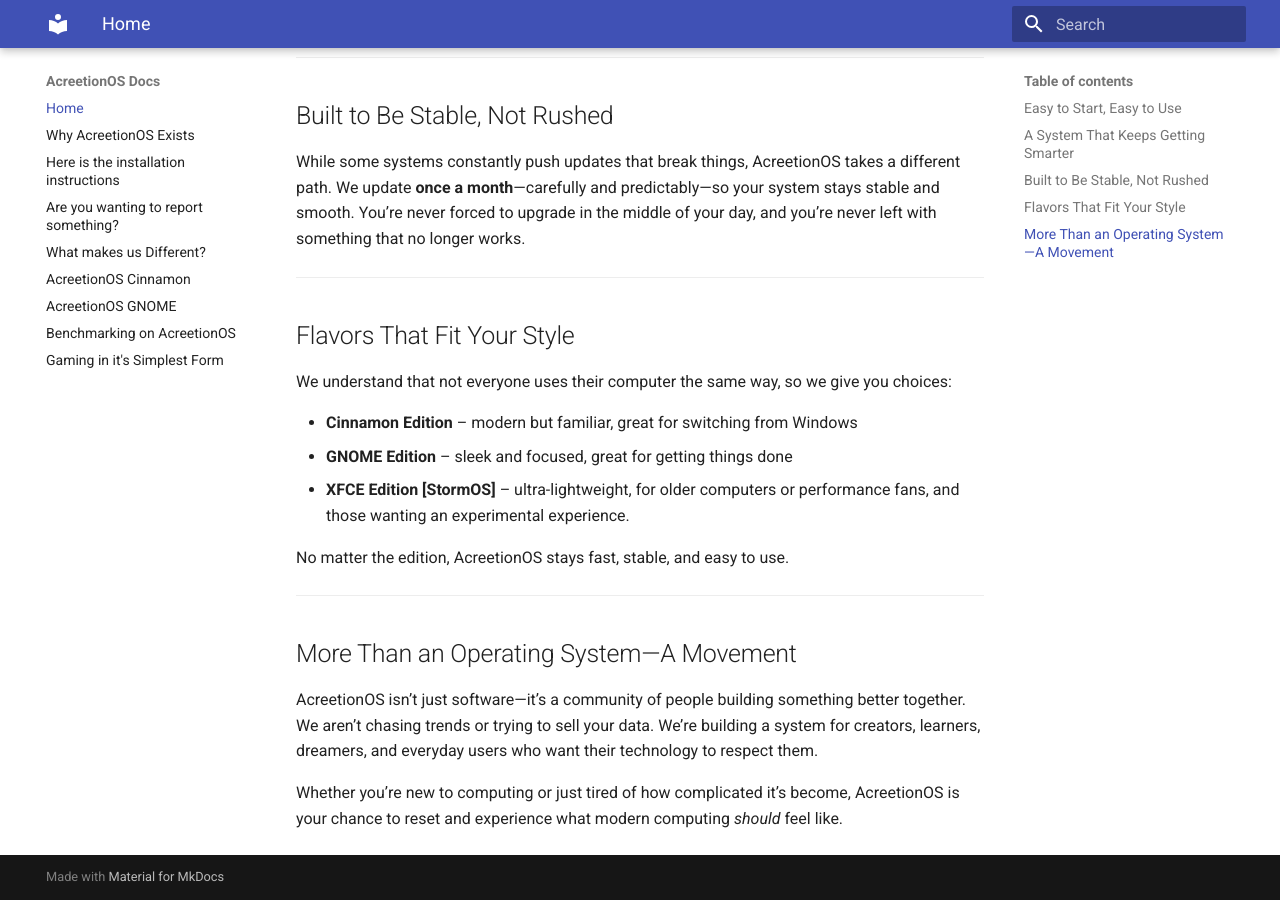
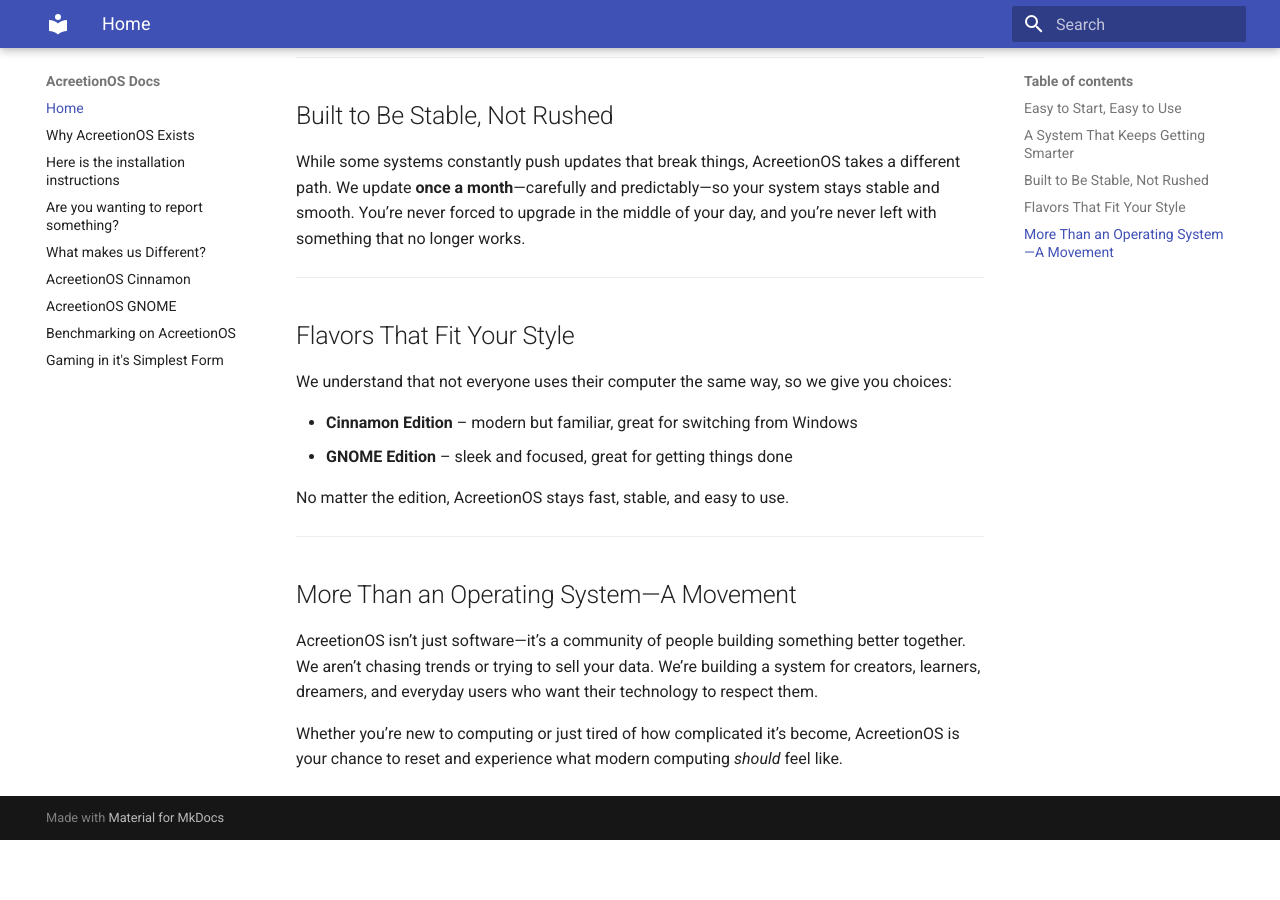
Before and after one commit to AcreetionOS-Linux/Wiki-Repository, an MkDocs documentation site: the page built from docs/index.md, in a window 1280 px wide and 900 px high, scrolled down 1082 px. Built offline with MkDocs 1.6.1 and Material for MkDocs 9.7.7, drawn with Linux system fonts in a browser that asks for light colours; after the commit the page ends 1922 px from its top, so only the background shows below that.

Commit message:
Removed reference to StormOS.

```diff
--- a/docs/index.md
+++ b/docs/index.md
@@ -42,7 +42,6 @@ We understand that not everyone uses their computer the same way, so we give you
 
 - **Cinnamon Edition** – modern but familiar, great for switching from Windows
 - **GNOME Edition** – sleek and focused, great for getting things done
-- **XFCE Edition [StormOS]** – ultra-lightweight, for older computers or performance fans, and those wanting an experimental experience.
 
 No matter the edition, AcreetionOS stays fast, stable, and easy to use.
 
```
